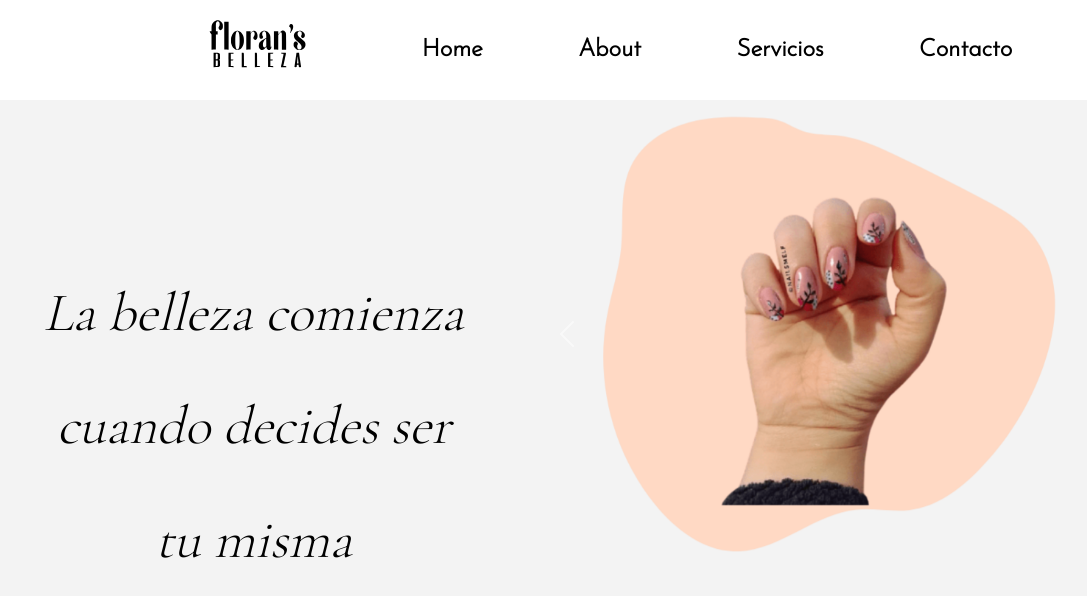
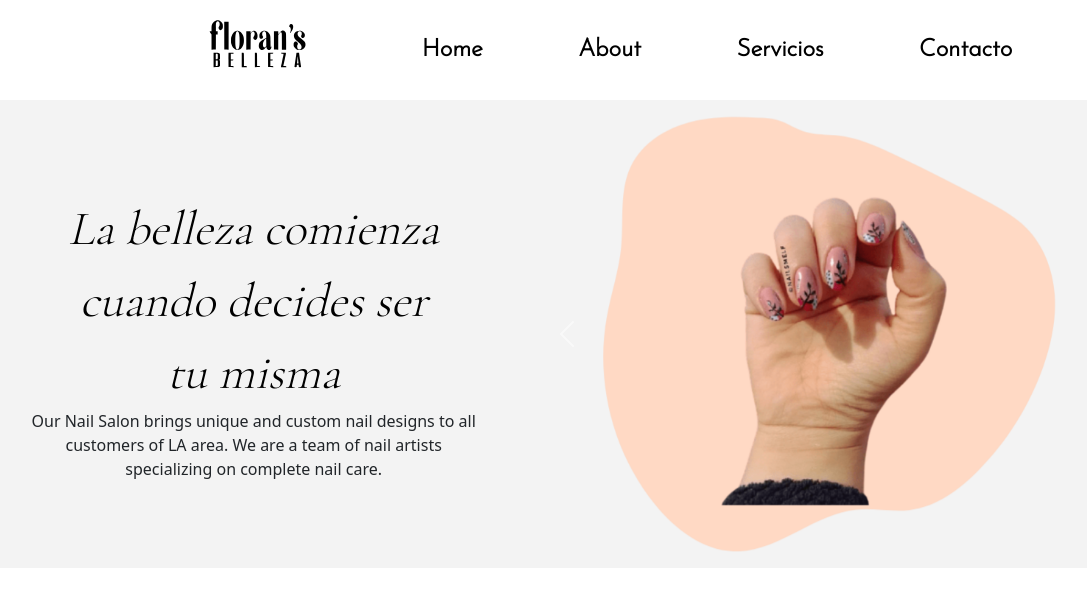
Before and after one commit to FedeNLencina/Floransbelleza, a React (Vite) app: page / in a window 1280 px wide. Shown: the top 596 px of the page, without its empty margins (32-1119 px from the left). Built offline with nearby package versions, Linux system fonts and the light colour scheme; a web font is replaced by a local one.

Commit message:
feat: 🎸 some modifications

```diff
--- a/src/components/hero/Hero.jsx
+++ b/src/components/hero/Hero.jsx
@@ -10,10 +10,13 @@ export function Hero() {
       <div className="row d-flex justify-content-center">
         <div className="col-5 text-center container-fluid titleContainer">
           <h2 className="heroTitle">La belleza comienza</h2>
-          <br />
           <h2 className="heroTitle">cuando decides ser</h2>
-          <br />
           <h2 className="heroTitle">tu misma</h2>
+          <p>
+            Our Nail Salon brings unique and custom nail designs to all
+            customers of LA area. We are a team of nail artists specializing on
+            complete nail care.
+          </p>
         </div>
         <div className="col-7">
           <div
--- a/src/components/hero/hero.css
+++ b/src/components/hero/hero.css
@@ -8,28 +8,24 @@
 }
 
 .titleContainer {
-  padding-top: 10rem;
+  padding-top: 5rem;
   padding-left: 4rem;
 }
 
 .heroTitle {
-  font-size: 3.4rem;
+  font-size: 3rem;
   font-style: italic;
   font-family: "Cormorant Garamond", serif;
   color: rgb(0, 0, 0);
   line-height: 1.5em;
   font-weight: 500;
+  margin: 0;
 }
 
 .carrousel {
   height: 90vh;
 }
 
-.carousel-inner {
-  /* height: 90vh;
-    width: 100%; */
-}
-
 .carrouselImage {
   width: 80%;
 }
```
